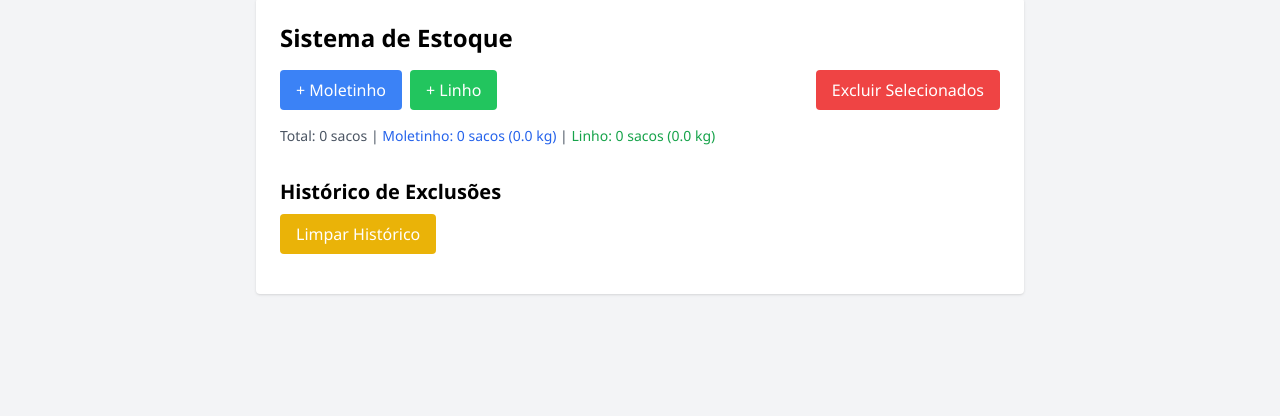
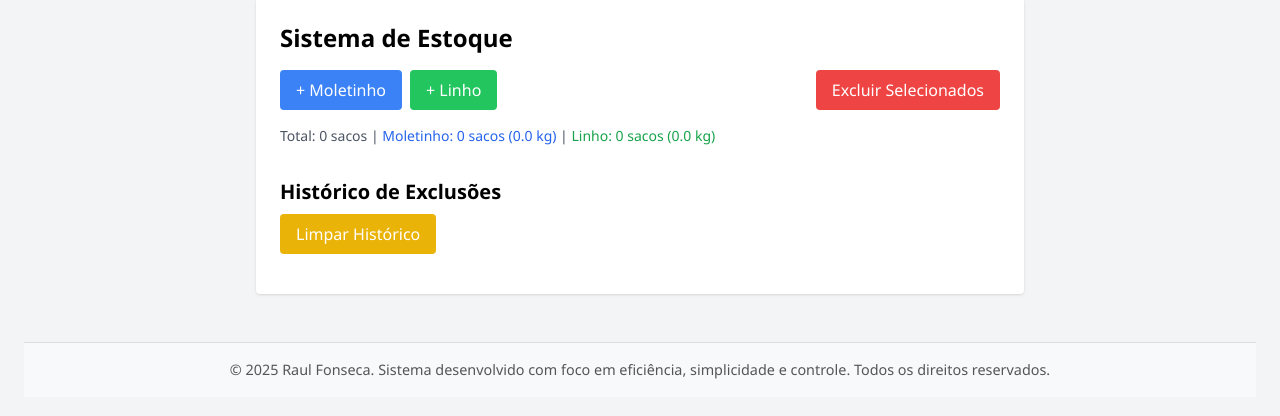
Before and after one commit to Raul-Fonseca/GestaoEstoque, a plain HTML site: page admin/retalhos.html in a window 1280 px wide. Shown: the part 98-514 px from the top of the page. Drawn offline with nearby package versions, Linux system fonts and the light colour scheme.

Commit message:
Update retalhos.html

```diff
--- a/admin/retalhos.html
+++ b/admin/retalhos.html
@@ -61,5 +61,9 @@
 
     document.getElementById('usernameDisplay').textContent = localStorage.getItem('loggedUser');
   </script>
+  <footer style="background-color: #f8f9fa; padding: 1rem 0; text-align: center; font-size: 0.9rem; color: #555; margin-top: 3rem; border-top: 1px solid #ddd;">
+  <p>&copy; 2025 Raul Fonseca. Sistema desenvolvido com foco em eficiência, simplicidade e controle. Todos os direitos reservados.</p>
+</footer>
+
 </body>
 </html>
```
